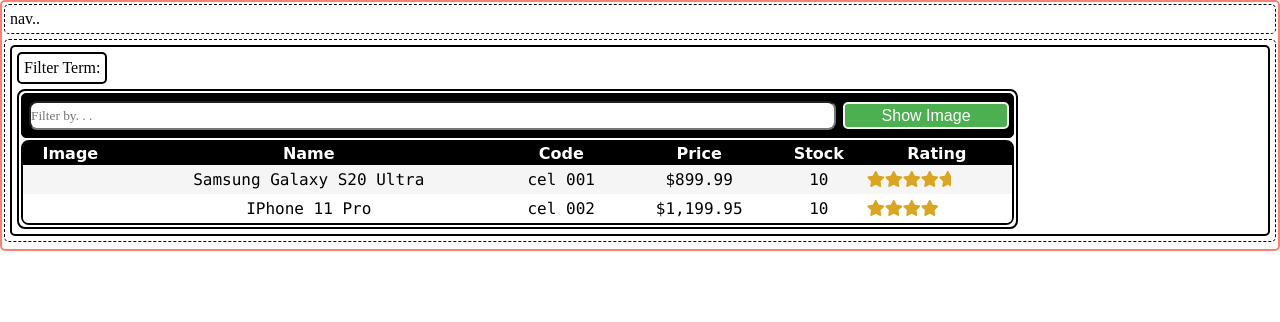
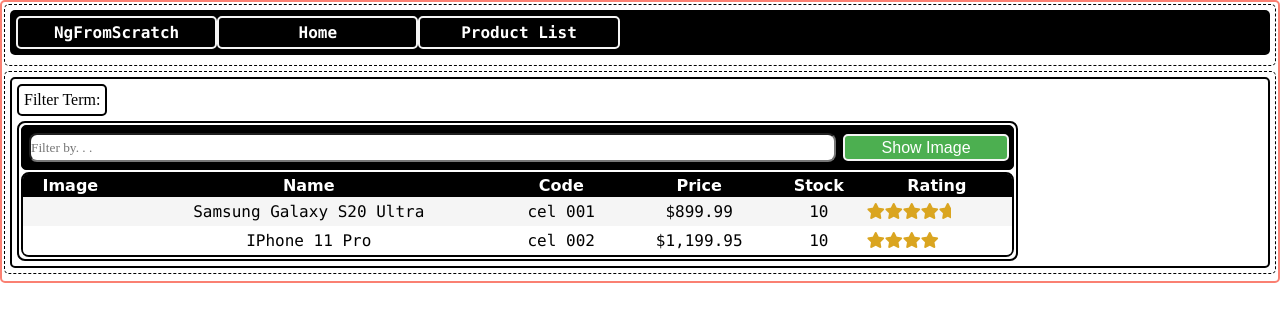
Before and after one commit to gmaxn/NgFromScratch, an Angular app: page /products in a window 1280 px wide. Shown: the top 322 px of the page. Built offline with nearby package versions, Linux system fonts and the light colour scheme.

Commit message:
Adding some navigation links

```diff
--- a/src/app/app.component.css
+++ b/src/app/app.component.css
@@ -0,0 +1,33 @@
+
+
+#search-bar {
+  display: flex;
+  align-items: flex-end;
+  background-color: black;
+}
+
+.nav-pill {
+  width: 15%;
+  border: 2px solid whitesmoke;
+  border-radius: 5px;
+  color: white;
+  padding: 5px;
+  font-family: "Consolas", Courier, monospace;
+  font-weight: bolder;
+  text-align: center;
+}
+
+.nav-pill:hover{
+    background-color: seagreen;
+}
+
+.nav-brand {
+    width: 15%;
+    text-align: center;
+    border: 2px solid whitesmoke;
+    border-radius: 5px;
+    color: white;
+    padding: 5px;
+    font-family: "Consolas", Courier, monospace;
+    font-weight: bolder;
+}
--- a/src/app/app.component.html
+++ b/src/app/app.component.html
@@ -6,12 +6,15 @@
     padding: 5px;
     margin-bottom: 5px;
   }
-
 </style>
 
 <!-- Toolbar -->
 <div class="toolbar layout" role="banner" id="starter-nav">
-  nav..
+  <div class="layout" id="search-bar">
+    <div class="nav-brand">{{pageTitle}}</div>
+    <div class="nav-pill" [routerLink]="['/welcome']">Home</div>
+    <div class="nav-pill" [routerLink]="['/products']">Product List</div>
+  </div>
 </div>
 
 <div class="content layout" role="main" id="starter-main">
--- a/src/app/app.component.ts
+++ b/src/app/app.component.ts
@@ -6,5 +6,5 @@ import { Component } from '@angular/core';
   styleUrls: ['./app.component.css']
 })
 export class AppComponent {
-  title = 'NgFromScratch';
+  pageTitle = 'NgFromScratch';
 }
```
